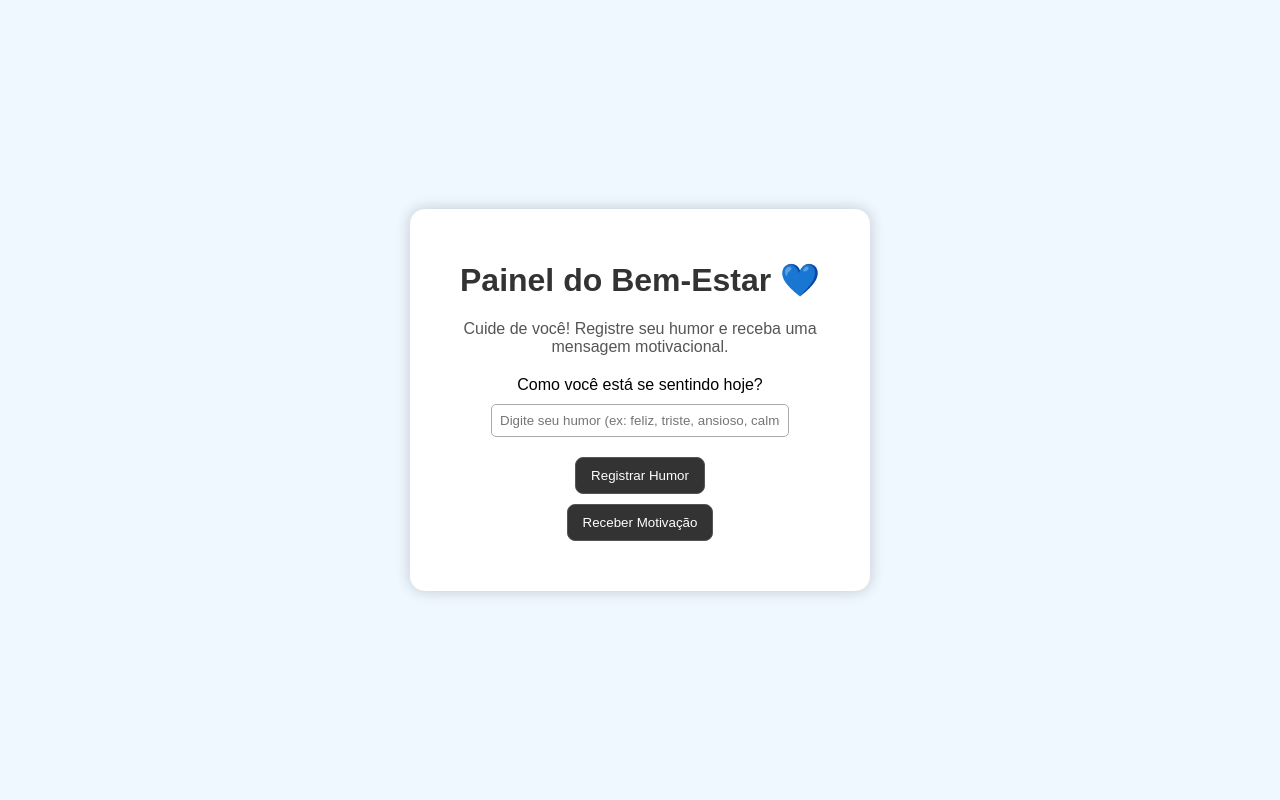
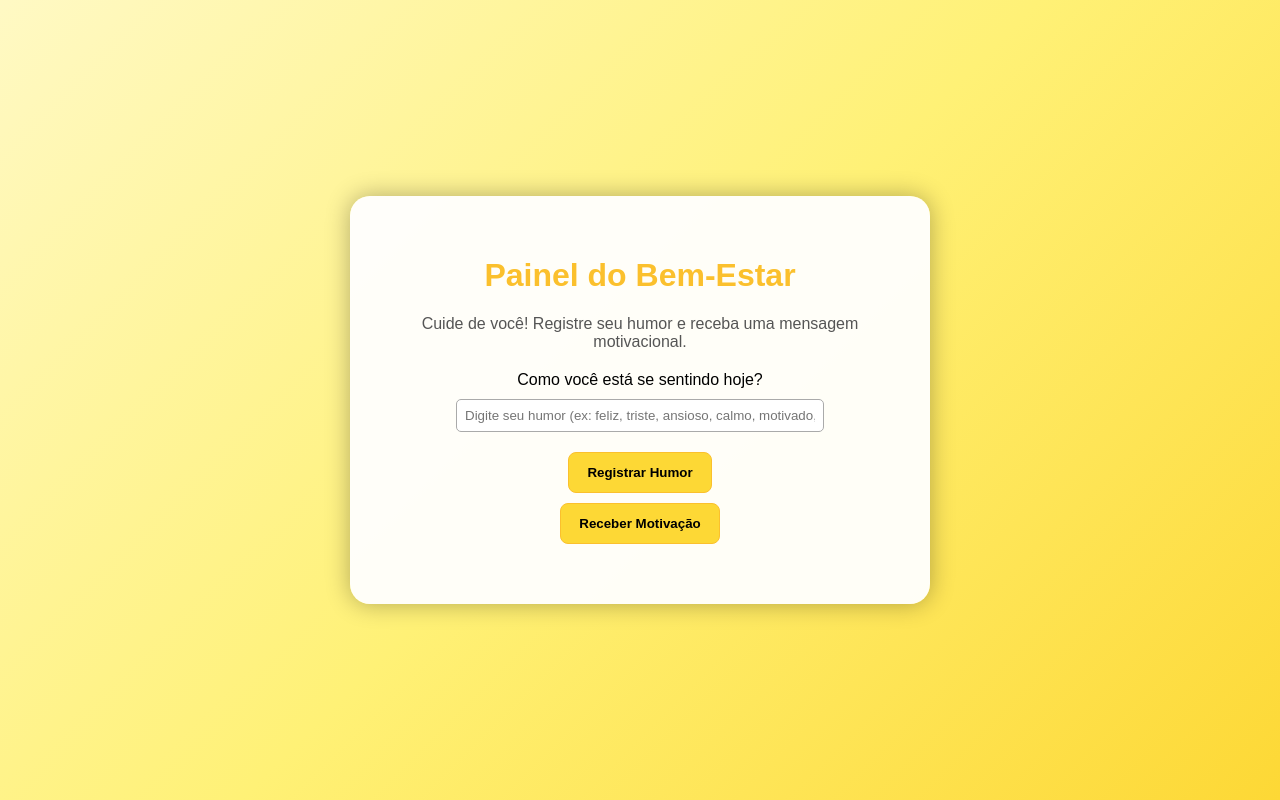
Before and after one commit to barachowillian/Bem-estar---PW-3-, a plain HTML site: page index.html in a window 1280 px wide. Drawn offline with Linux system fonts and the light colour scheme.

Commit message:
Adiciona mais uma imagem, atualiza o css e o index, melhora a UI do site

```diff
--- a/index.html
+++ b/index.html
@@ -7,7 +7,7 @@
 </head>
 <body>
   <div class="container">
-    <h1>Painel do Bem-Estar 💙</h1>
+    <h1>Painel do Bem-Estar </h1>
     <p class="mensagem-inicial">Cuide de você! Registre seu humor e receba uma mensagem motivacional.</p>
 
     <form id="humorForm">
--- a/style.css
+++ b/style.css
@@ -1,6 +1,6 @@
 body {
   font-family: Arial, sans-serif;
-    background-color: #f0f8ff; /* azul suave */
+  background: linear-gradient(135deg, #fff9c4, #fff176, #fdd835);
   margin: 0;
   padding: 0;
   display: flex;
@@ -11,15 +11,17 @@ body {
 
 .container {
   text-align: center;
-    background: white;
-    padding: 30px;
-    border-radius: 15px;
-    box-shadow: 0px 0px 15px rgba(0,0,0,0.2);
-    width: 400px;
+  background: rgba(255, 255, 255, 0.95);
+  padding: 40px;
+  border-radius: 20px;
+  box-shadow: 0px 0px 25px rgba(0,0,0,0.3);
+  width: 500px;
+  max-width: 90%;
     }
 
 h1 {
-    color: #333;
+  color: #fbc02d;
+  font-weight: bold;
 }
 
 .mensagem-inicial {
@@ -36,27 +38,29 @@ body {
 }
 
 button {
-    background-color: #333;
-    color: white;
-    border: 1px solid #555;
-    padding: 10px 15px;
+  background-color: #fdd835;
+  color: #000;
+  border: 1px solid #fbc02d;
+  padding: 12px 18px;
   margin-top: 10px;
   border-radius: 8px;
   cursor: pointer;
+  font-weight: bold;
+  transition: 0.2s;
 }
 
 button:hover {
-    background-color: #555;
+  background-color: #fbc02d;
+  transform: scale(1.05);
 }
 
 #mensagemMotivacional {
   margin-top: 20px;
   font-weight: bold;
-    color: #0066cc;
+  color: #b8860b;
 }
 
 #imagemMotivacional img {
   margin-top: 15px;
   max-width: 100%;
-    border-radius: 10px;
 }
```
Also changed, not shown: img/reflorestamento.jpg (added). Lines whose indentation alone changed are shown as unchanged.
